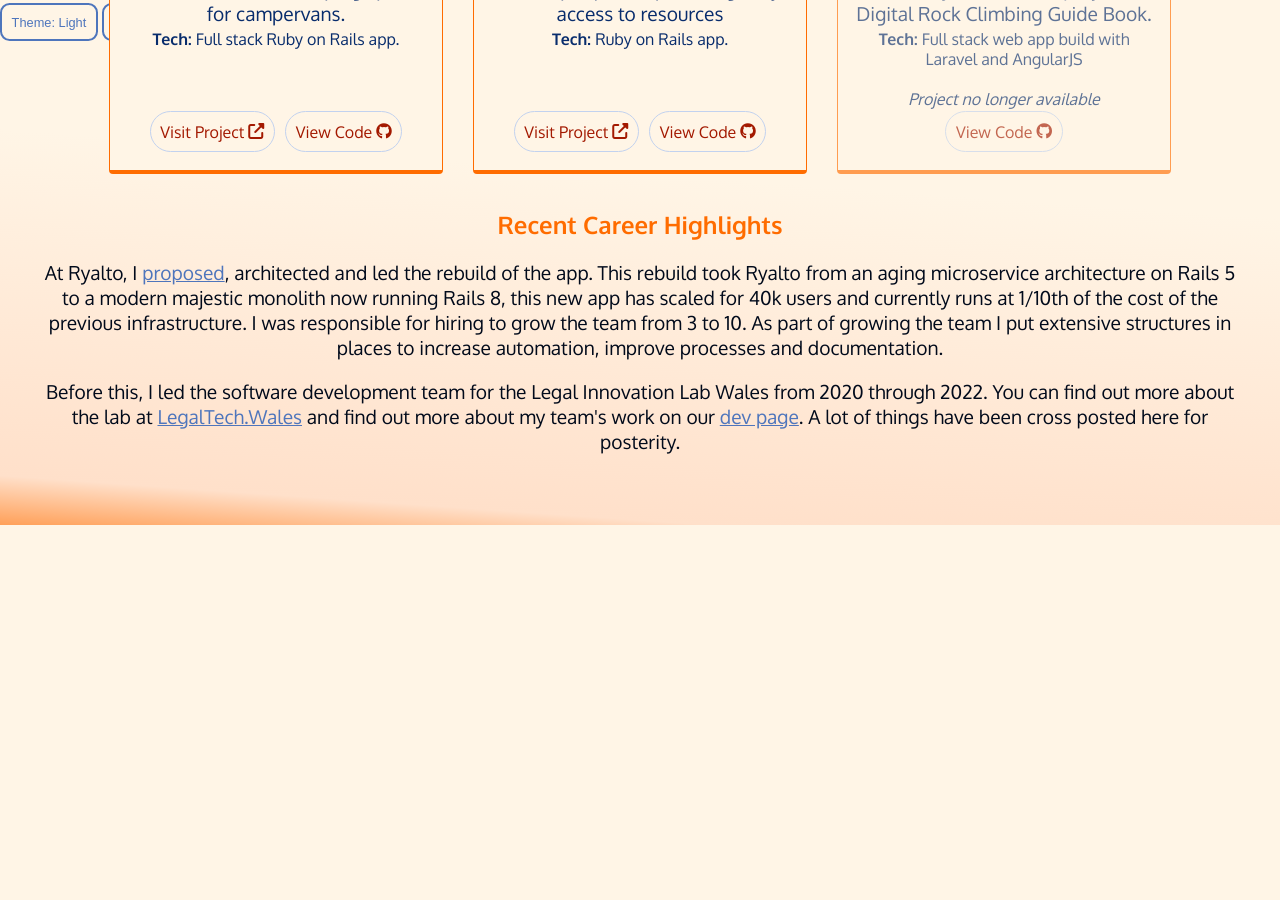
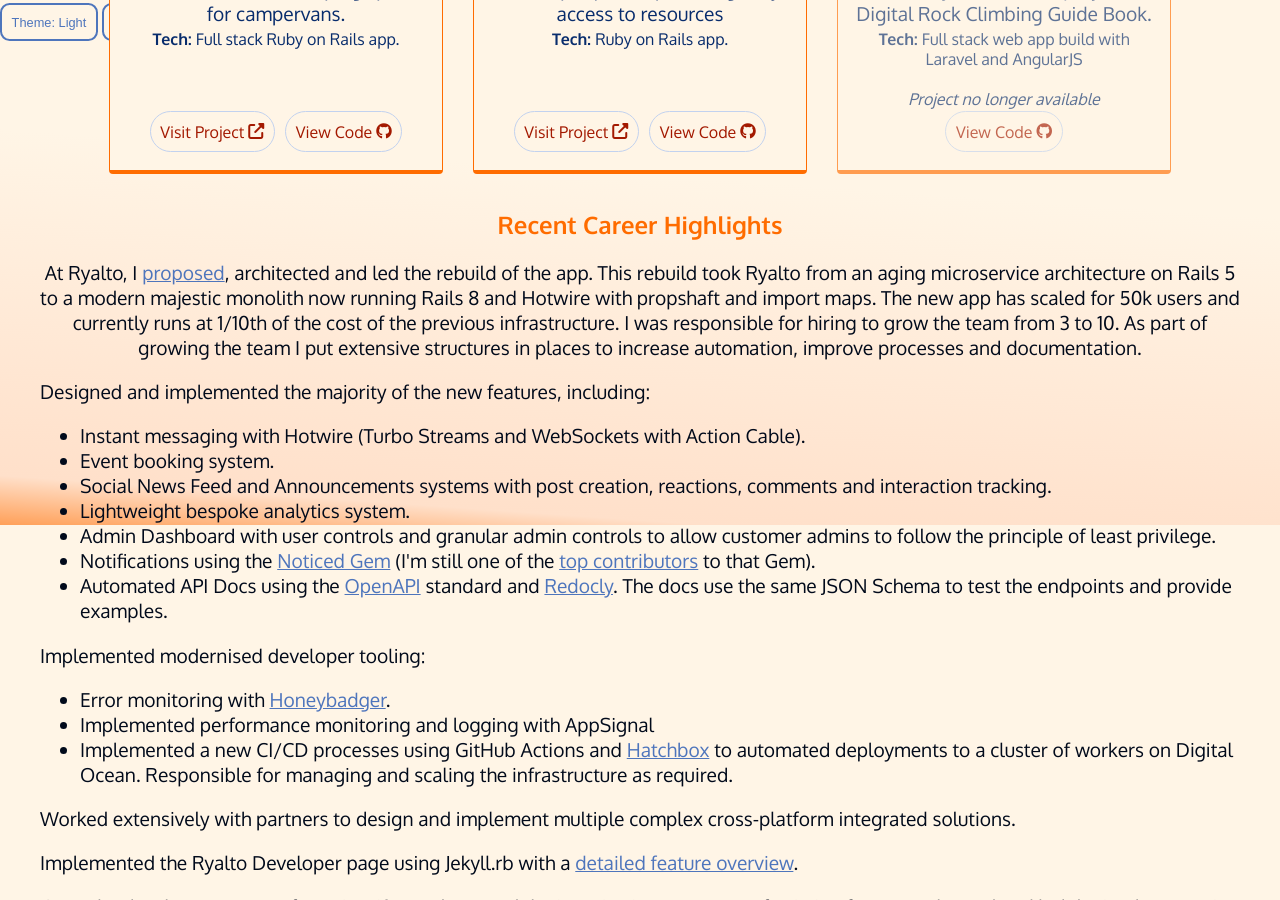
Before and after one commit to phil-6/pr_dev, a Jekyll site: the page built from index.html, in a window 1280 px wide and 900 px high, scrolled down 10275 px. Built offline with Jekyll 4.4.1, drawn with Linux system fonts in a browser that asks for light colours; nearby versions of some CDN libraries; some of the changed text lies outside the part shown.

Commit message:
2025 Update pt7

```diff
--- a/_home-sections/recent-career.html
+++ b/_home-sections/recent-career.html
@@ -1,10 +1,49 @@
 <section id="career">
     <div class="container">
         <h2 class="heading">Recent Career Highlights</h2>
-        <p>At Ryalto, I <a href=/posts/2022/ryalto-needs-an-upgrade>proposed</a>, architected and led the rebuild of the app. This rebuild
-            took Ryalto from an aging microservice architecture on Rails 5 to a modern majestic monolith now running Rails 8, this new app has
-            scaled for 40k users and currently runs at 1/10th of the cost of the previous infrastructure. I was responsible for hiring to
-            grow the team from 3 to 10. As part of growing the team I put extensive structures in places to increase automation, improve processes and documentation.</p>
+        <p class="center">At Ryalto, I <a href=/posts/2022/ryalto-needs-an-upgrade>proposed</a>, architected and led the rebuild of the app.
+            This rebuild
+            took Ryalto from an aging microservice architecture on Rails 5 to a modern majestic monolith now running Rails 8 and Hotwire
+            with propshaft and import maps. The new app has scaled for 50k users and currently runs at 1/10th of the cost of the previous
+            infrastructure. I was responsible for hiring to grow the team from 3 to 10. As part of growing the team I put extensive
+            structures in places to increase automation, improve processes and documentation.</p>
+
+        <p>Designed and implemented the majority of the new features, including:</p>
+        <ul>
+
+            <li>Instant messaging with Hotwire (Turbo Streams and WebSockets with Action Cable).</li>
+            <li>Event booking system.</li>
+            <li>Social News Feed and Announcements systems with post creation, reactions, comments and interaction tracking.</li>
+            <li>Lightweight bespoke analytics system.</li>
+            <li>Admin Dashboard with user controls and granular admin controls to allow customer admins to follow the principle of
+                least privilege.
+            </li>
+            <li>Notifications using the <a href="https://github.com/excid3/noticed/">Noticed Gem</a> (I'm still one of the
+                <a href="https://github.com/excid3/noticed/graphs/contributors">top contributors</a> to that Gem).
+            </li>
+            <li>Automated API Docs using the <a href="https://www.openapis.org/what-is-openapi">OpenAPI</a> standard and
+                <a href="https://redocly.com/">Redocly</a>. The docs use the same JSON Schema to test the endpoints and provide examples.
+            </li>
+        </ul>
+
+        <p>Implemented modernised developer tooling:</p>
+        <ul>
+            <li>Error monitoring with <a href="https://www.honeybadger.io/">Honeybadger</a>.</li>
+            <li>Implemented performance monitoring and logging with AppSignal</li>
+            <li>Implemented a new CI/CD processes using GitHub Actions and <a href="https://hatchbox.io/">Hatchbox</a> to automated
+                deployments to a cluster of workers on Digital Ocean. Responsible for managing and scaling the infrastructure as required.
+            </li>
+        </ul>
+
+        <p>Worked extensively with partners to design and implement multiple complex cross-platform integrated solutions.</p>
+        <p>Implemented the Ryalto Developer page using Jekyll.rb with a
+            <a href="https://developer.ryalto.group/features/">detailed feature overview</a>.</p>
+        <p>Grew the development team from 4 to 10 members. Led the iterative improvement of existing features, planned and led the
+            implementation of other features including Surveys, CSV Import & Export and VoIP Calling.</p>
+        <p>Responsibility for management of full dev team, technical budget and tooling payments.</p>
+
+
+        <hr>
         <p> Before this, I led the software development team for the Legal Innovation Lab Wales from 2020 through 2022.
             You can find out more about the lab at <a href="https://legaltech.wales">LegalTech.Wales</a> and find out
             more about my team's work on our <a href="https://developer.legaltech.wales">dev page</a>. A lot of things
--- a/assets/css/main.css
+++ b/assets/css/main.css
@@ -313,6 +313,9 @@
   text-align: center;
 }
 main #career .container p {
+  text-align: left;
+}
+main #career .container p.center {
   text-align: center;
 }
 @media (min-width: 768px) {
@@ -320,5 +323,10 @@
     font-size: 1.2rem;
   }
 }
+@media (min-width: 768px) {
+  main #career .container li {
+    font-size: 1.2rem;
+  }
+}
 
 /*# sourceMappingURL=main.css.map */
```
Also changed, not shown: assets/css/main.scss (+14 -2 lines), Gemfile.lock, 1 other file.
